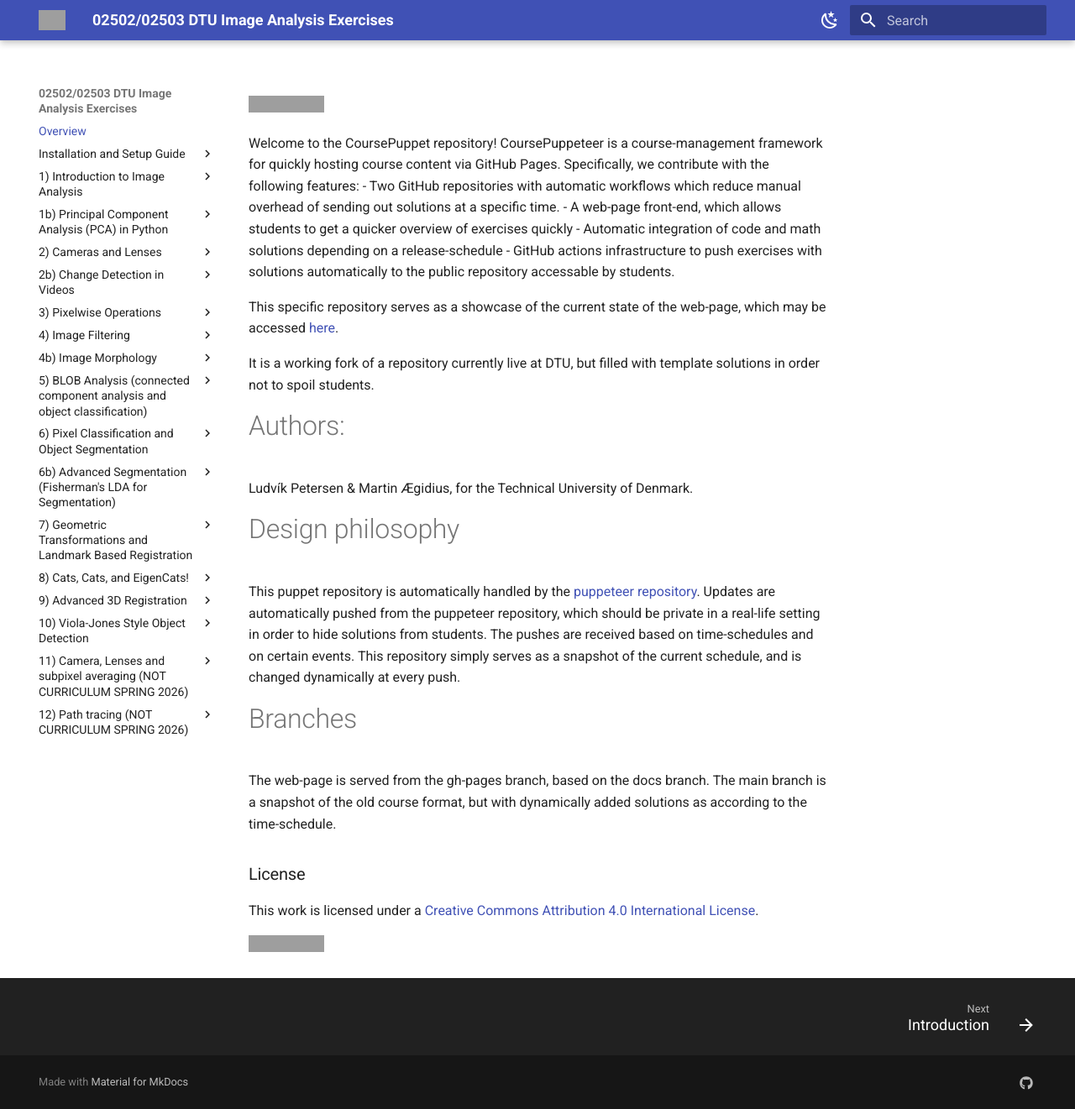
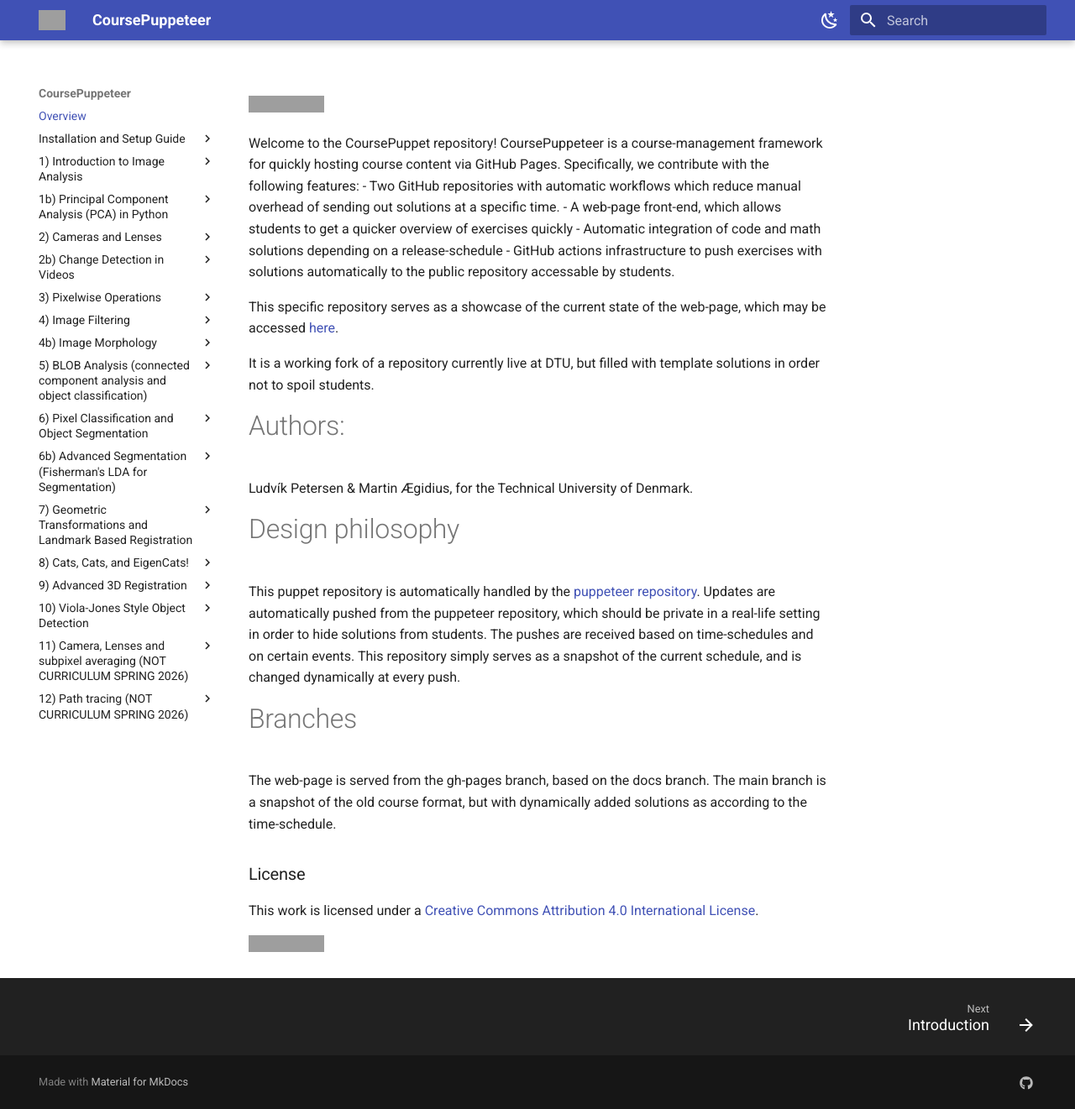
Before and after one commit to martinaegidius/CoursePuppeteer, an MkDocs documentation site: the page built from raw/README.md, in a window 1280 px wide and 1321 px high. Shown: the whole window at 84% size. Built offline with MkDocs 1.6.1 and Material for MkDocs 9.7.7, drawn with Linux system fonts in a browser that asks for light colours; nearby versions of some CDN libraries; library files that are not in the unit come from our copies; grey boxes are pictures that could not be loaded.

Commit message:
update page title and description

```diff
--- a/mkdocs.yml
+++ b/mkdocs.yml
@@ -10,10 +10,10 @@
 # mkdocs.yml
 
 # The name of your site (appears in the header and browser tab)
-site_name: 02502/02503 DTU Image Analysis Exercises
+site_name: CoursePuppeteer
 
 # Optional: a short description for search engines
-site_description: 02502/02503 DTU Image Analysis Course
+site_description: An open-source framework for simple, automated content delivery for university courses.
 
 theme:
   name: material
```
